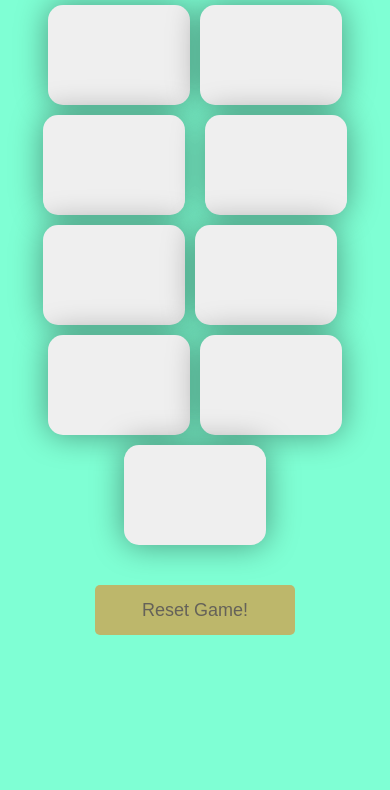
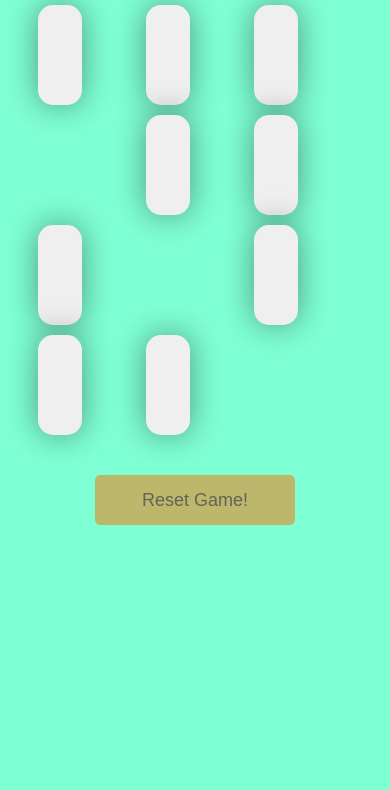
Before and after one commit to piyush2229/Tic-Tac-Toe, a plain HTML site: page index.html in a window 390 px wide. Shown: the part 52-842 px from the top of the page. Drawn offline with Linux system fonts and the light colour scheme.

Commit message:
Update tic.css

```diff
--- a/tic.css
+++ b/tic.css
@@ -99,18 +99,21 @@ body {
     display: none;
 }
 
-/* Media query for smaller screens */
+
 @media only screen and (max-width: 600px) {
     .game {
         width: 90%; /* Adjust game width for smaller screens */
         max-width: none; /* Remove the maximum width restriction */
-        flex-wrap: wrap; /* Allow boxes to wrap onto new lines */
+        display: grid; /* Use CSS grid for the layout */
+        grid-template-columns: repeat(3, 1fr); /* Create 3 equal columns */
+        gap: 10px; /* Add gap between boxes */
     }
 
     .box {
-        width: 30%; /* Set the width to 30% for each box */
+        width: 100%; /* Each box occupies the full width of its grid cell */
     }
 }
+
 
     .box {
         width: 45%; /* Adjust box width for smaller screens */
```
